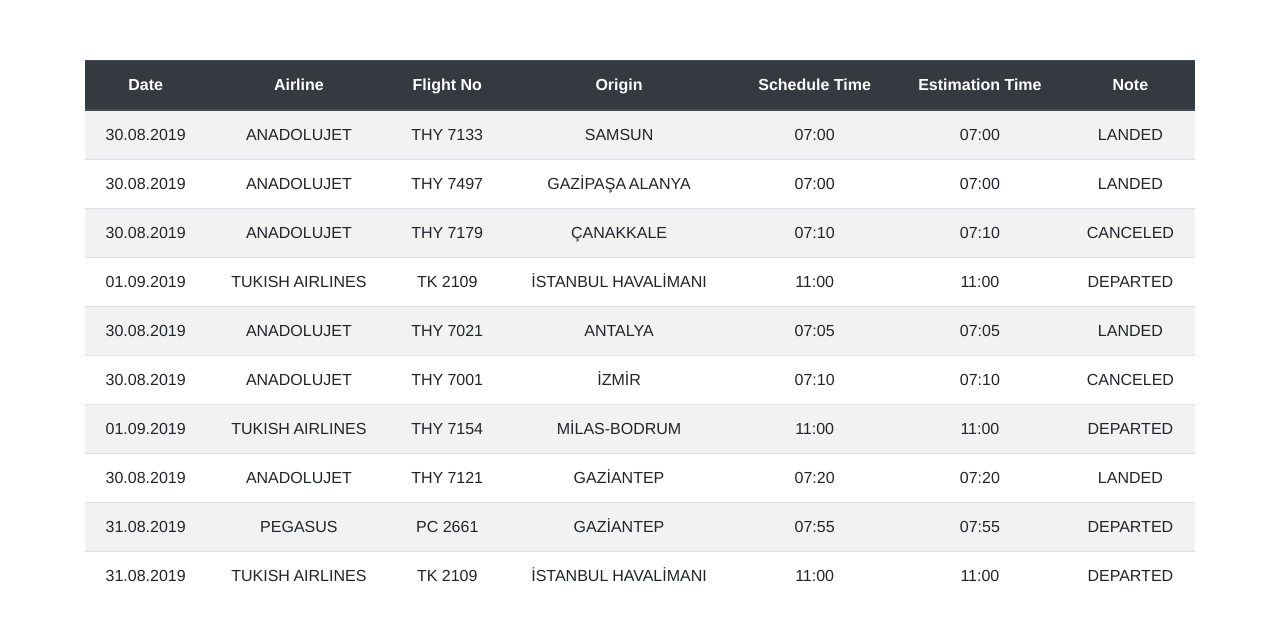
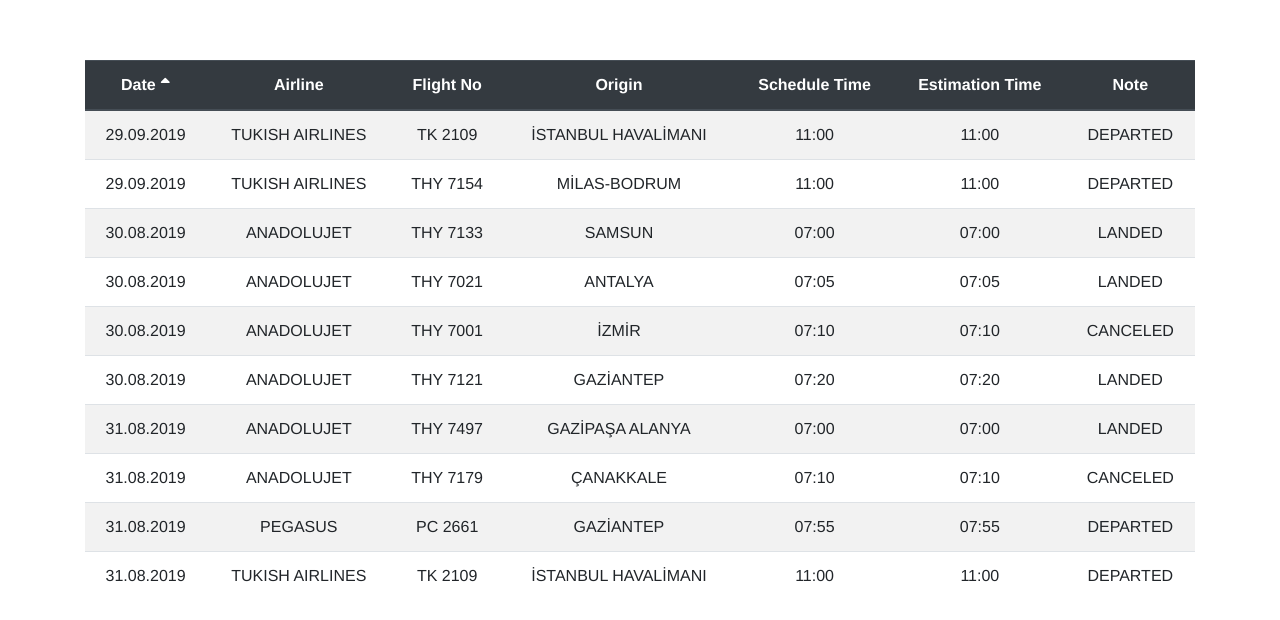
Before and after one commit to adnan-sahin/vue-datatable-component, a Vue app: page / in a window 1280 px wide. Shown: the top 620 px of the page. Built offline with nearby package versions, Linux system fonts and the light colour scheme.

Commit message:
sorting feature is integreted to component

```diff
--- a/public/index.html
+++ b/public/index.html
@@ -7,6 +7,7 @@
     <link rel="icon" href="<%= BASE_URL %>favicon.ico" />
     <title>vue-datatable-component</title>
     <link rel="stylesheet" href="https://stackpath.bootstrapcdn.com/bootstrap/4.3.1/css/bootstrap.min.css" />
+    <link rel="stylesheet" href="https://cdnjs.cloudflare.com/ajax/libs/font-awesome/5.10.2/css/all.min.css" />
   </head>
   <body>
     <noscript>
--- a/src/App.vue
+++ b/src/App.vue
@@ -16,13 +16,13 @@
     return {
       flights: flights,
       headers: [
-        "Date",
-        "Airline",
-        "Flight No",
-        "Origin",
-        "Schedule Time",
-        "Estimation Time",
-        "Note"
+        { text: "Date", value: "date" },
+        { text: "Airline", value: "airline" },
+        { text: "Flight No", value: "flightNo" },
+        { text: "Origin", value: "origin" },
+        { text: "Schedule Time", value: "scheduleTime" },
+        { text: "Estimation Time", value: "estimationTime" },
+        { text: "Note", value: "note" }
       ]
     };
   }
--- a/src/components/VDatatable.vue
+++ b/src/components/VDatatable.vue
@@ -2,10 +2,15 @@
   <div class="container">
     <table class="table table-striped">
       <thead class="thead-dark">
-        <th v-for="(header,index) in headers" :key="index">{{header}}</th>
+        <th v-for="(header,index) in headers" :key="index" @click="sort(header.value)">
+          {{header.text}}
+          <template v-if="currentSortName==header.value">
+            <i :class="sortIconClass"></i>
+          </template>
+        </th>
       </thead>
       <tbody>
-        <tr v-for="(item,index) in items" :key="index">
+        <tr v-for="(item,index) in sortedItems" :key="index">
           <td v-for="(value,index) in item" :key="index">{{value}}</td>
         </tr>
       </tbody>
@@ -17,6 +22,39 @@
   props: {
     headers: { required: true, type: Array },
     items: { required: true, type: Array }
+  },
+  data() {
+    return {
+      currentSortName: this.headers[0].value,
+      currentSortDirection: "asc"
+    };
+  },
+  computed: {
+    sortedItems() {
+      return this.items.sort((a, b) => {
+        let modifierDirection = 1;
+        if (this.currentSortDirection === "desc") modifierDirection = -1;
+        if (a[this.currentSortName] < b[this.currentSortName])
+          return -1 * modifierDirection;
+        if (a[this.currentSortName] > b[this.currentSortName])
+          return 1 * modifierDirection;
+        return 0;
+      });
+    },
+    sortIconClass() {
+      return this.currentSortDirection == "asc"
+        ? "fas fa-sort-up"
+        : "fas fa-sort-down";
+    }
+  },
+  methods: {
+    sort(sortName) {
+      if (sortName === this.currentSortName) {
+        this.currentSortDirection =
+          this.currentSortDirection === "asc" ? "desc" : "asc";
+      }
+      this.currentSortName = sortName;
+    }
   }
 };
 </script>
--- a/src/data/flights.json
+++ b/src/data/flights.json
@@ -9,7 +9,7 @@
     "note": "LANDED"
   },
   {
-    "date": "30.08.2019",
+    "date": "31.08.2019",
     "airline": "ANADOLUJET",
     "flightNo": "THY 7497",
     "origin": "GAZİPAŞA ALANYA",
@@ -18,7 +18,7 @@
     "note": "LANDED"
   },
   {
-    "date": "30.08.2019",
+    "date": "31.08.2019",
     "airline": "ANADOLUJET",
     "flightNo": "THY 7179",
     "origin": "ÇANAKKALE",
@@ -27,7 +27,7 @@
     "note": "CANCELED"
   },
   {
-    "date": "01.09.2019",
+    "date": "29.09.2019",
     "airline": "TUKISH AIRLINES",
     "flightNo": "TK 2109",
     "origin": "İSTANBUL HAVALİMANI",
@@ -54,7 +54,7 @@
     "note": "CANCELED"
   },
   {
-    "date": "01.09.2019",
+    "date": "29.09.2019",
     "airline": "TUKISH AIRLINES",
     "flightNo": "THY 7154",
     "origin": "MİLAS-BODRUM",
```
